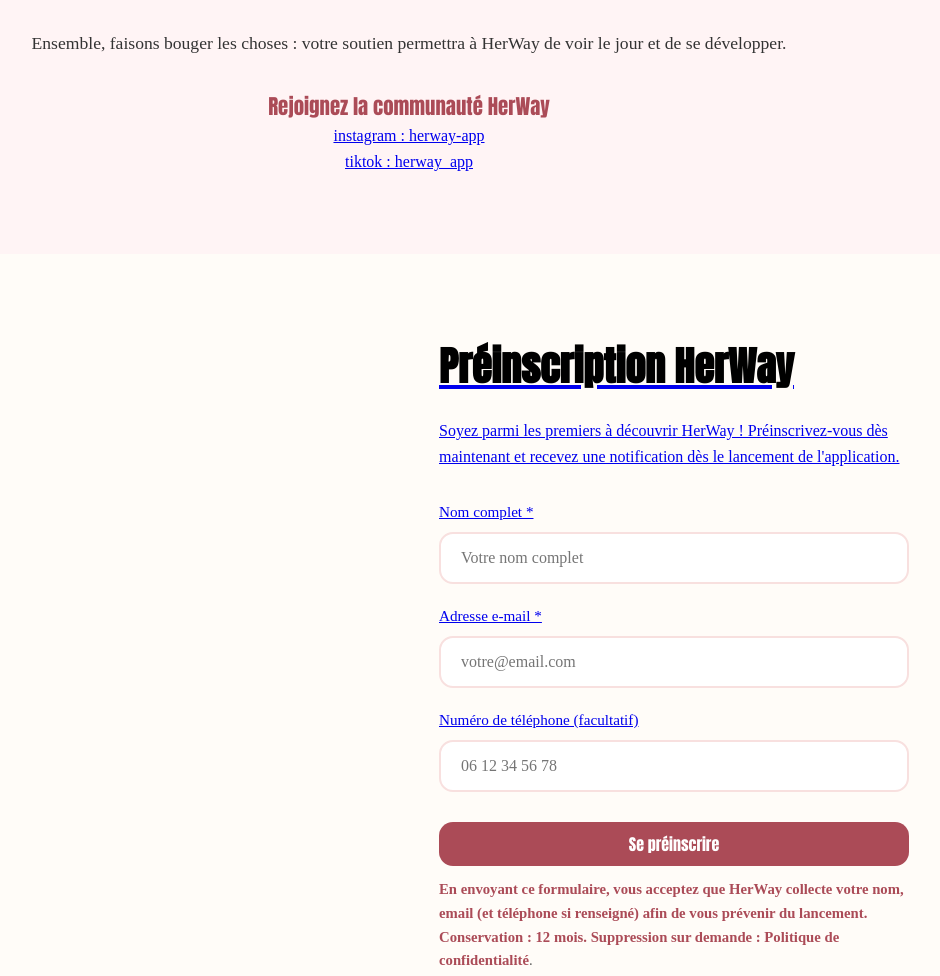
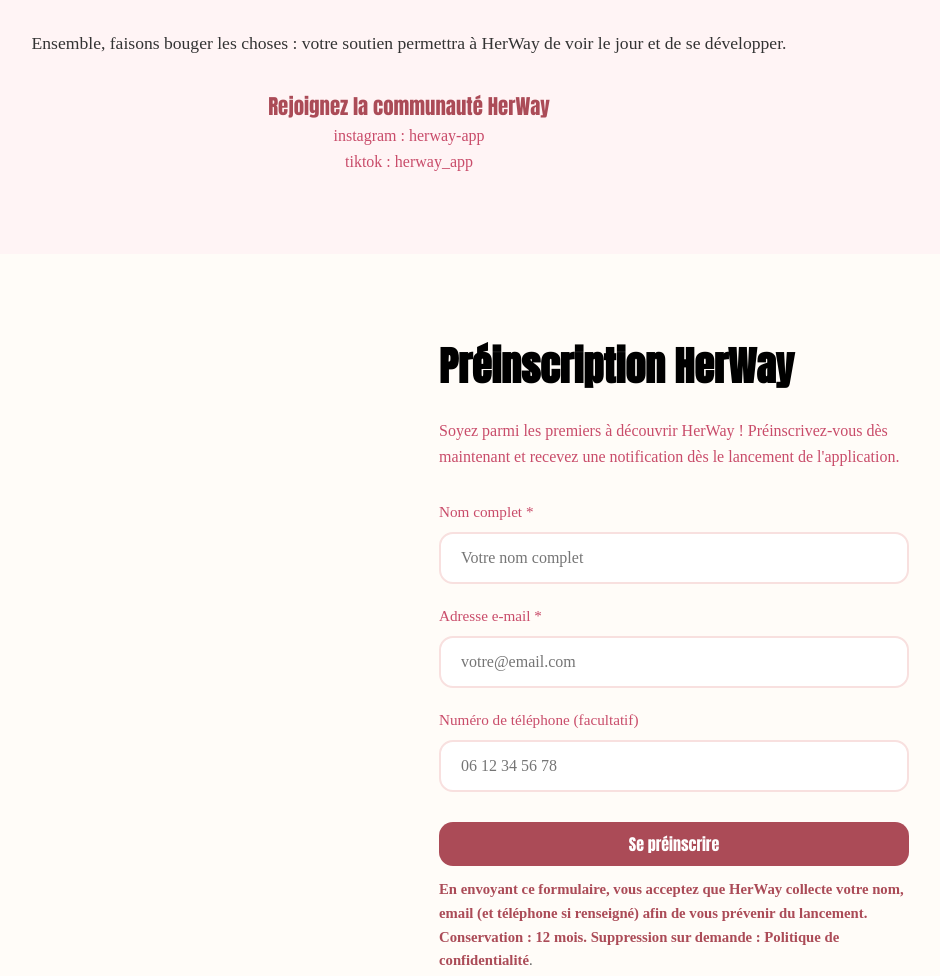
Before and after one commit to Topio34/HerWay, a plain HTML site: page index.html in a window 1280 px wide. Shown: the part 3580-4556 px from the top of the page, without its empty margins (231-1171 px from the left). Drawn offline with Linux system fonts and the light colour scheme; no server answers; a web font is replaced by a local one.

Commit message:
Update style.css

```diff
--- a/style.css
+++ b/style.css
@@ -438,7 +438,15 @@ header {
     line-height: 1.8;
     margin-bottom: 20px;
 }
+.link {
+  color: #C94C6A;
+  text-decoration: none;
+  font-weight: 500;
+}
 
+.link:hover {
+  text-decoration: underline;
+}
 .join-text {
     font-family: 'Anton', sans-serif;
     font-size: 1.3rem;
```
